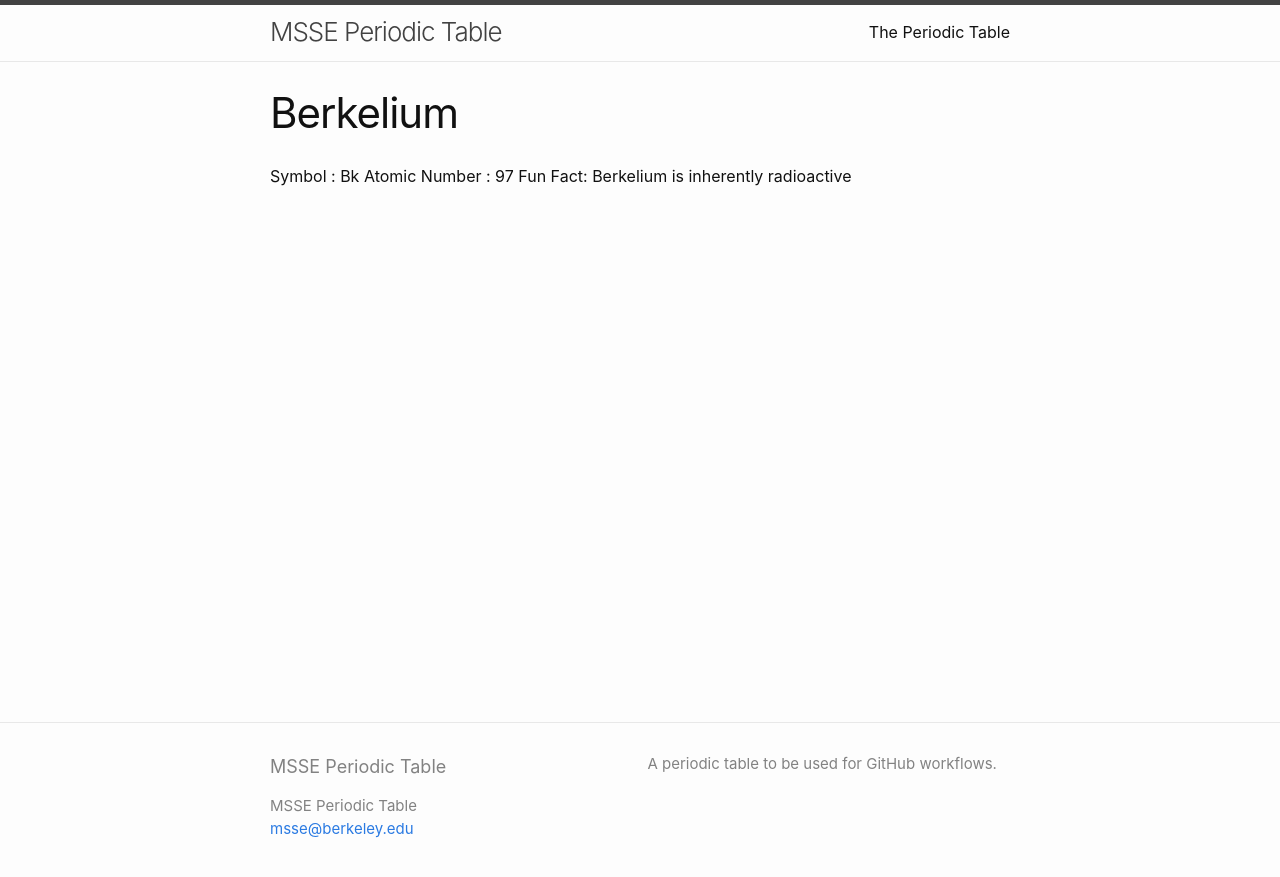
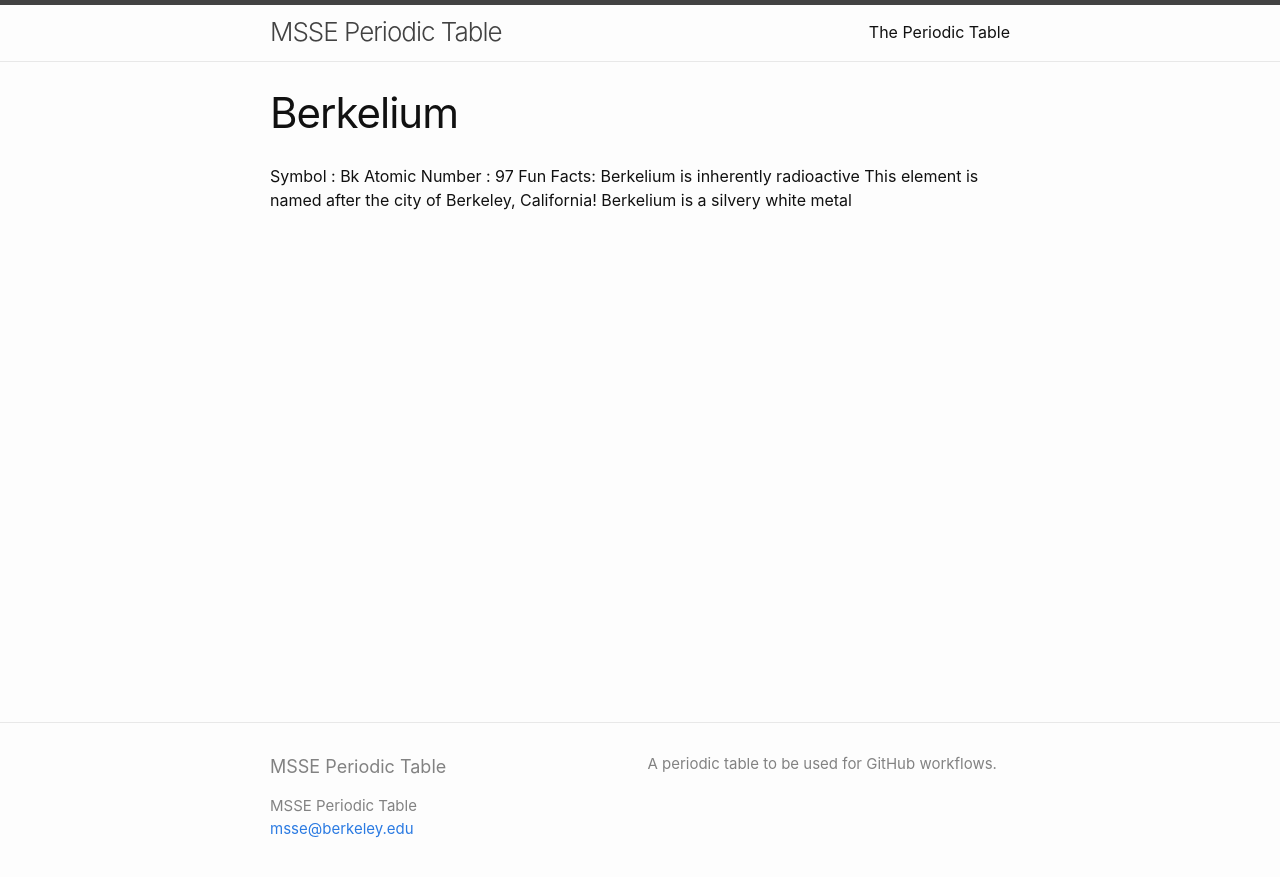
Before and after one commit to msse-chem-280-2025/periodic-table, a Jekyll site: the page built from elements/berkelium.md, in a window 1280 px wide. Shown: the top 877 px of the page. Built offline with Jekyll 4.4.1, drawn with Linux system fonts in a browser that asks for light colours.

Commit message:
Added more facts

```diff
--- a/elements/berkelium.md
+++ b/elements/berkelium.md
@@ -5,4 +5,6 @@ title: Berkelium
 
 Symbol : Bk
 Atomic Number : 97
-Fun Fact: Berkelium is inherently radioactive
+Fun Facts: Berkelium is inherently radioactive
+           This element is named after the city of Berkeley, California!
+           Berkelium is a silvery white metal
```
